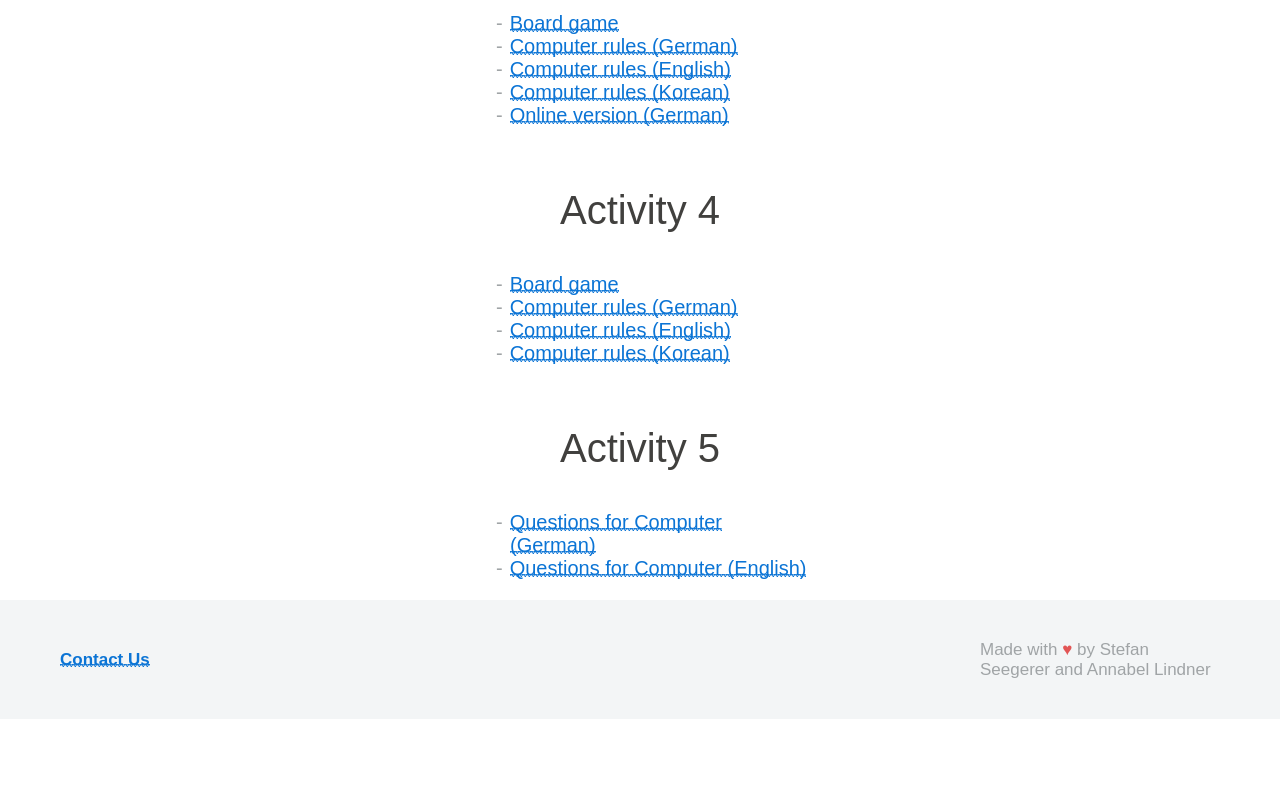
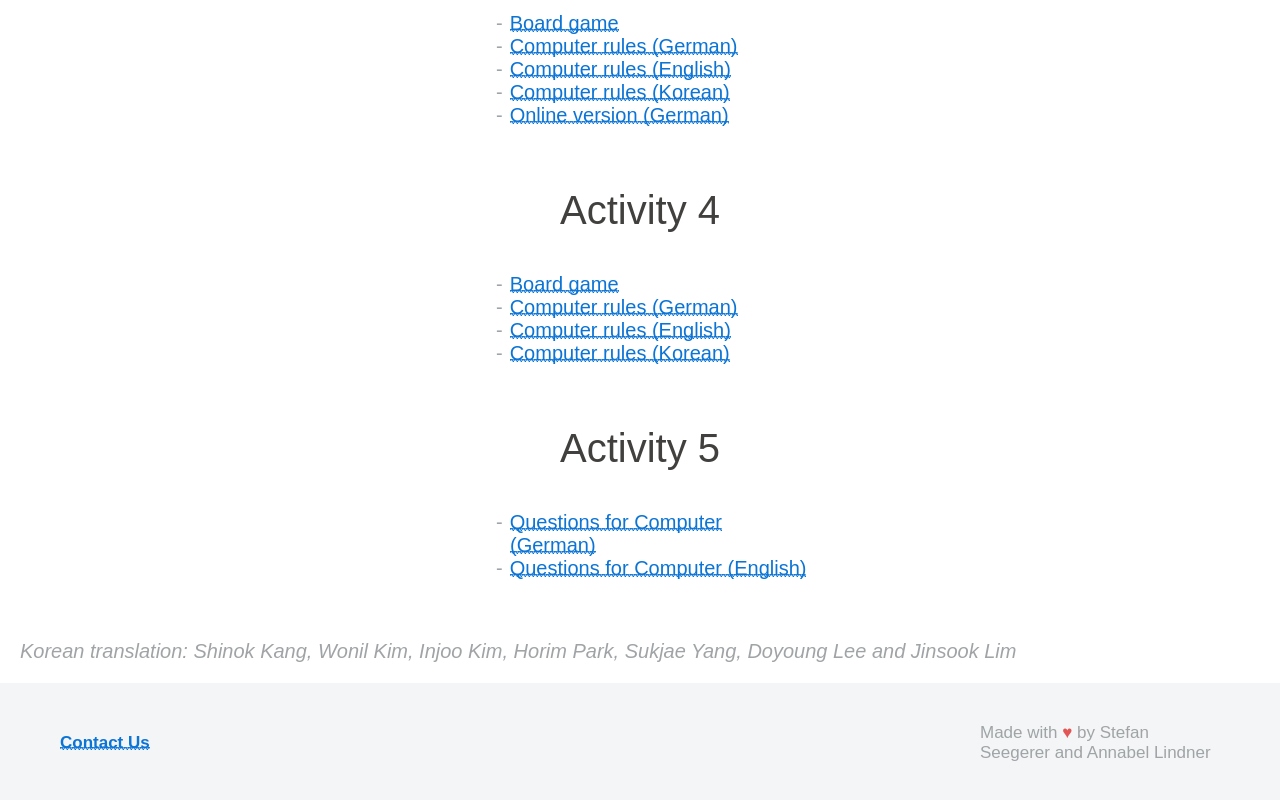
Before and after one commit to manzanillo/ai-unplugged, a Gatsby site: page / in a window 1280 px wide. Shown: the part 1974-2774 px from the top of the page. Before the commit the page ends 2693 px from the top, so only its background shows below. Built offline with nearby package versions, Linux system fonts and the light colour scheme; Gatsby itself is replaced by a stand-in of ours; a web font is replaced by a local one.

Commit message:
added translation credits

```diff
--- a/src/components/content.js
+++ b/src/components/content.js
@@ -126,6 +126,19 @@ const Content = () => (
         </ul>
       </div>
     </content>
+
+    <p
+      style={{
+        color: COLORS.gray,
+        textAlign: "left",
+        marginTop: "2em",
+      }}
+    >
+      <i>
+        Korean translation: Shinok Kang, Wonil Kim, Injoo Kim, Horim Park,
+        Sukjae Yang, Doyoung Lee and Jinsook Lim
+      </i>
+    </p>
   </div>
 )
 
```
